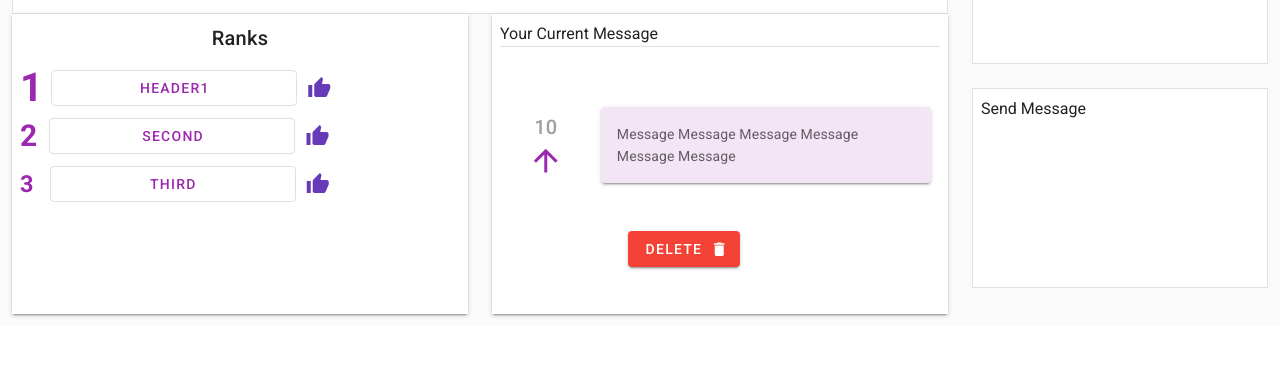
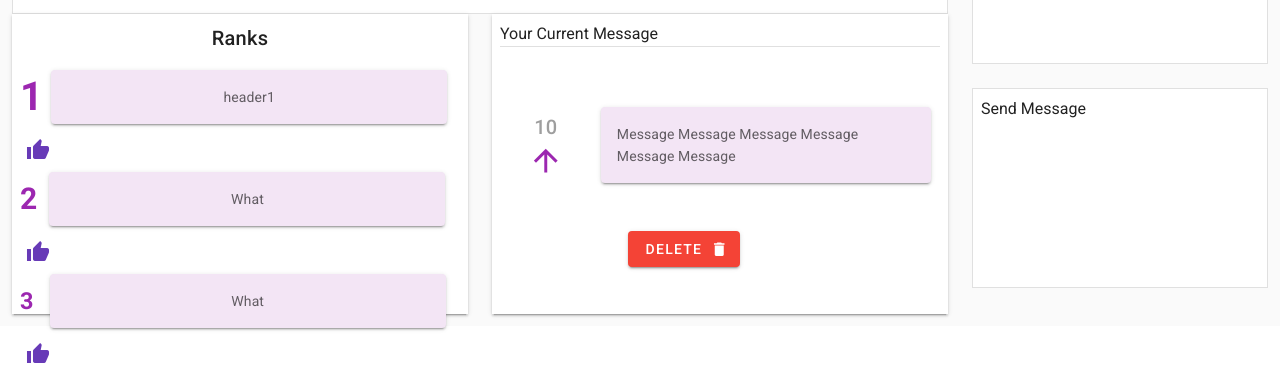
Before and after one commit to righthan/crowdstudio, a Vue app: page / in a window 1280 px wide. Shown: the part 562-939 px from the top of the page. Before the commit the page ends 888 px from the top, so only its background shows below. Built offline with nearby package versions, Linux system fonts and the light colour scheme.

Commit message:
text box update

```diff
--- a/src/components/RankMessageSpecial.vue
+++ b/src/components/RankMessageSpecial.vue
@@ -12,8 +12,12 @@
             <div class="my-2 pr-2">
               <h1 class="purple--text"> 1 </h1>
             </div>
-            <div class="my-2 px-0 pr-1" style="width: 250px;">
-              <v-btn text block outlined color="purple">{{rankList[0].text}}</v-btn>
+            <div class="my-2 px-0 pr-1" style="width: 400px;">
+              <v-flex>
+                  <v-card color="#F3E5F5" style="width: 400px;">
+                    <v-card-text>{{rankList[0].text}}</v-card-text>
+                  </v-card>
+              </v-flex>
             </div>
             <v-btn text icon color="deep-purple">
               <v-icon>mdi-thumb-up</v-icon>
@@ -26,8 +30,12 @@
             <div class="my-2 pr-3">
               <h2 class="purple--text"> 2 </h2>
             </div>
-            <div class="my-2 px-0 pr-1" style="width: 250px;">
-              <v-btn text block outlined color="purple">Second</v-btn>
+            <div class="my-2 px-0 pr-1" style="width: 400px;">
+              <v-flex>
+                  <v-card color="#F3E5F5" style="width: 400px;">
+                    <v-card-text>What</v-card-text>
+                  </v-card>
+              </v-flex>
             </div>
             <v-btn text icon color="deep-purple">
               <v-icon>mdi-thumb-up</v-icon>
@@ -40,8 +48,12 @@
             <div class="my-2 pr-4">
               <h3 class="purple--text"> 3 </h3>
             </div>
-            <div class="my-2 px-0 pr-1" style="width: 250px;">
-              <v-btn text block outlined color="purple"> Third</v-btn>
+            <div class="my-2 px-0 pr-1" style="width: 400px;">
+              <v-flex>
+                  <v-card color="#F3E5F5" style="width: 400px;">
+                    <v-card-text>What</v-card-text>
+                  </v-card>
+              </v-flex>
             </div>
             <v-btn text icon color="deep-purple">
               <v-icon>mdi-thumb-up</v-icon>
```
